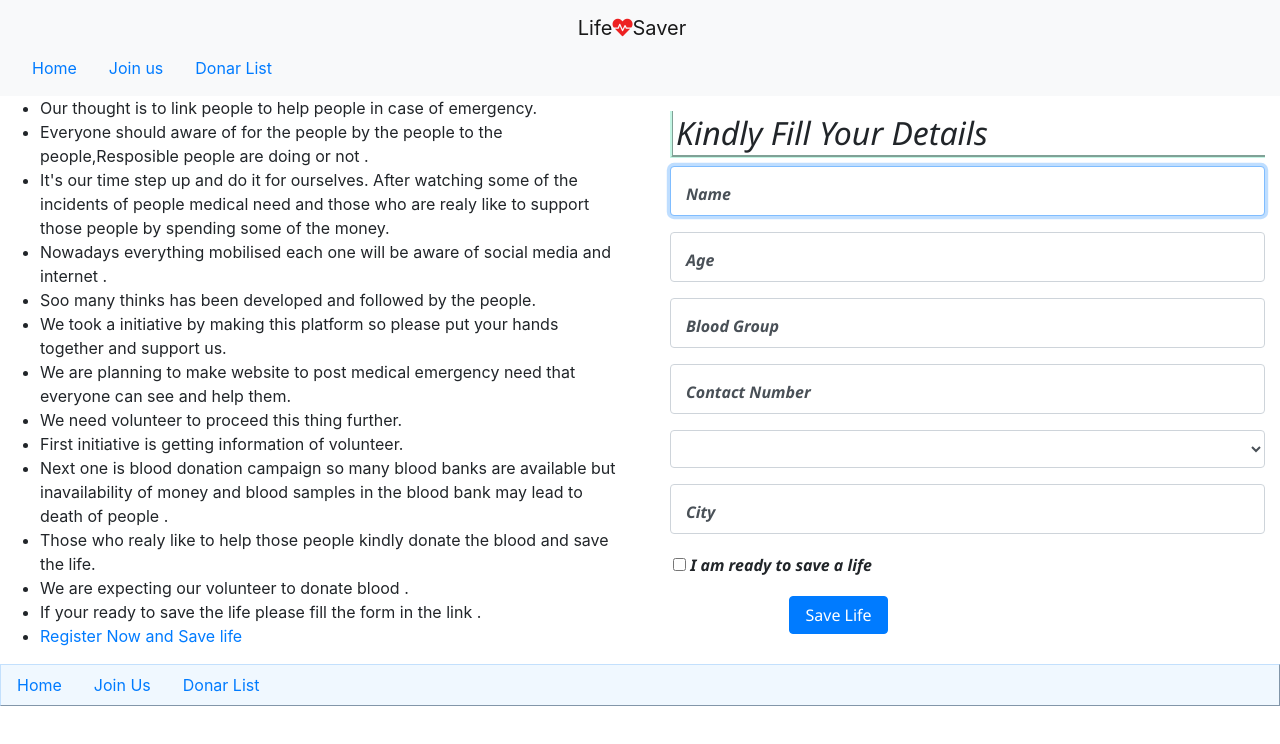
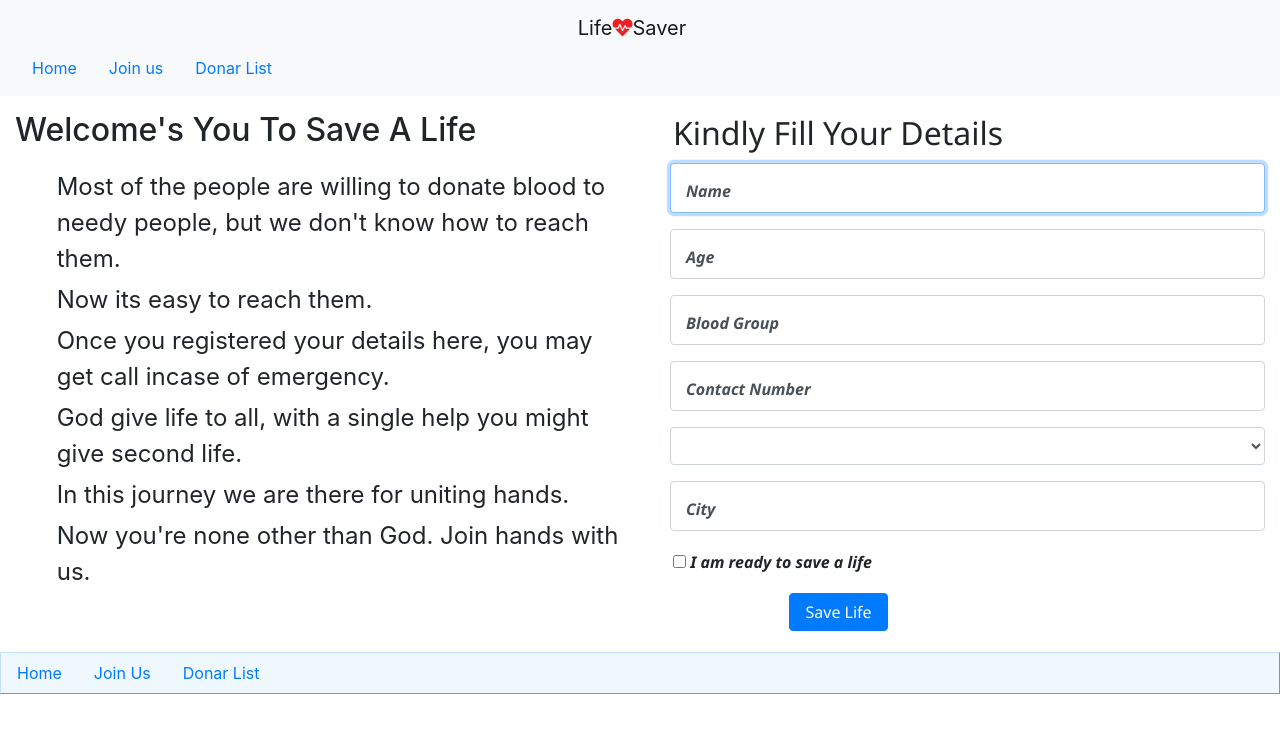
Before and after one commit to feelofraj/lifeSaver, a website: page index.html at #!/Volunteer in a window 1280 px wide. Drawn offline with nearby package versions, Linux system fonts and the light colour scheme; some packages are replaced by stand-ins of ours.

Commit message:
changes in register page content

```diff
--- a/css/custom.css
+++ b/css/custom.css
@@ -90,8 +90,8 @@ font-variant-caps: all-petite-caps;
 {
     list-style: none;
     font-size: medium;
-font-variant-caps: titling-caps;
-margin: 5px;
+    font-variant-caps: titling-caps;
+    margin: 5px;
 }
 .home article p
 {
@@ -107,6 +107,20 @@ font-variant-caps: titling-caps;
     width: 25px;
     text-align: center;
 
+}
+.content h2{
+    padding: 15px;
+    margin: auto;
+    font-style: normal;
+    text-transform: capitalize;
+}
+.register ul li
+{
+    list-style: none;
+    font-size: x-large;
+    padding-left: 2%;
+    font-variant-caps: titling-caps;
+    margin: 5px;
 }
 /* .register form
 {
@@ -149,12 +163,9 @@ margin: 3px;
   }
   .form-signin h2
   {
-      padding: 3px;
+    padding: 3px;
+    font-style: normal;
     text-transform: capitalize;
-    border-left-style: ridge;
-    border-left-color: rgb(195, 245, 228);
-    border-block-end-style: groove;
-    border-block-end-color: rgb(195, 245, 228);
   }
   .form-label-group {
     position: relative;
--- a/view/register.html
+++ b/view/register.html
@@ -1,30 +1,15 @@
 <div class="register">
     <div class="row">
-        <div class="col-sm-6">
+        <div class="col-sm-6 content">
+                <h2>Welcome's you to save a life</h2>
             <ul>
-                <li>Our thought is to link people to help people in case of emergency. </li>
-                <li>Everyone should aware of for the people by the people to the people,Resposible people are doing or
-                    not
-                    .</li>
-                <li>It's our time step up and do it for ourselves.
-                    After watching some of the incidents of people medical need and those who are realy like to support
-                    those people by spending some of
-                    the money.</li>
-                <li>Nowadays everything mobilised each one will be aware of social media and internet .</li>
-                <li>Soo many thinks has been developed and followed by the people.
-                </li>
-                <li>We took a initiative by making this platform so please put your hands together and support us.</li>
-                <li>We are planning to make website to post medical emergency need that everyone can see and help them.</li>
-                <li>We need volunteer to proceed this thing further.</li>
-                <li>First initiative is getting information of volunteer.</li>
-                <li>Next one is blood donation campaign so many blood banks are available but inavailability of money
-                    and
-                    blood
-                    samples in the blood bank may lead to death of people .</li>
-                <li>Those who realy like to help those people kindly donate the blood and save the life.</li>
-                <li>We are expecting our volunteer to donate blood .</li>
-                <li>If your ready to save the life please fill the form in the link .</li>
-                <li><a ui-sref="register">Register Now and Save life</a></li>
+                <li>Most of the people are willing to donate blood to needy people, but we don't know how to reach
+                    them.</li>
+                <li>Now its easy to reach them.</li>
+                <li>Once you registered your details here, you may get call incase of emergency.</li>
+                <li>God give life to all, with a single help you might give second life.</li>
+                <li>In this journey we are there for uniting hands.</li>
+                <li>Now you're none other than God. Join hands with us.</li>
             </ul>
         </div>
         <div class="col-sm-6">
```
